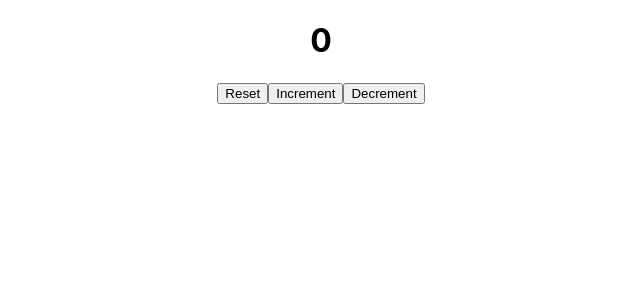
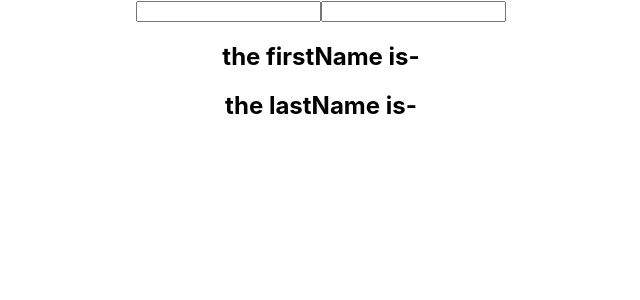
Before and after one commit to Vootlavenky63/homeWork, a React (Create React App) app: page / in a window 1280 px wide. Shown: the top 300 px of the page, without its empty margins (319-959 px from the left). Built offline with nearby package versions, Linux system fonts and the light colour scheme.

Commit message:
HooksCount2

```diff
--- a/src/App.js
+++ b/src/App.js
@@ -7,6 +7,7 @@
 import FunctionCount from './FunctionCount';
 import ArrayIncre from './ArrayIncre';
 import HooksCount from './HooksCount';
+import HooksCount2 from './HooksCount2';
 
 function App() {
 
@@ -18,7 +19,8 @@
       {/* <ClassCount /> */}
       {/* <FunctionCount/> */}
       {/* <ArrayIncre/> */}
-      <HooksCount/>
+      {/* <HooksCount/> */}
+      <HooksCount2/>
     </div>
   );
 }
--- /dev/null
+++ b/src/HooksCount2.js
@@ -0,0 +1,16 @@
+import React,{useState} from 'react'
+
+export default function HooksCount2() {
+    const[name,setName]=useState({firstName:'',lastName:''})
+    return (
+        <div>
+            <form>
+                <input type="text" value={name.firstName} onChange={e=>setName({...name,firstName:e.target.value})}></input>
+                <input type="text" value={name.lastName} onChange={e=>setName({...name,lastName:e.target.value})}></input>
+                <h2>the firstName is-{name.firstName}</h2>
+                <h2>the lastName is-{name.lastName}</h2>
+                {/* <h2>{JSON.stringify(name)}</h2> */}
+            </form>
+        </div>
+    )
+}
```
